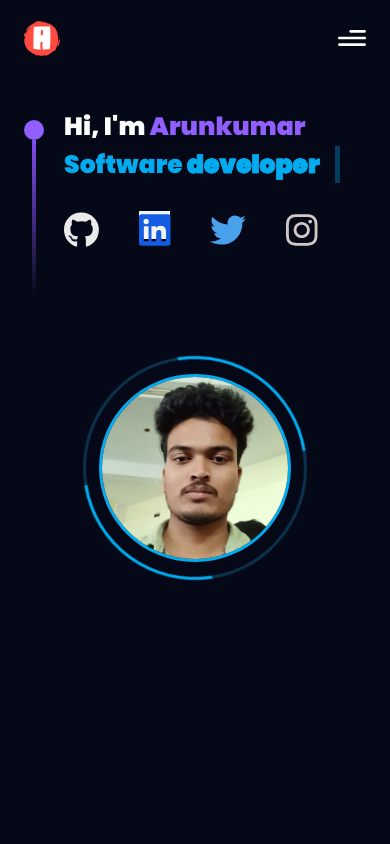
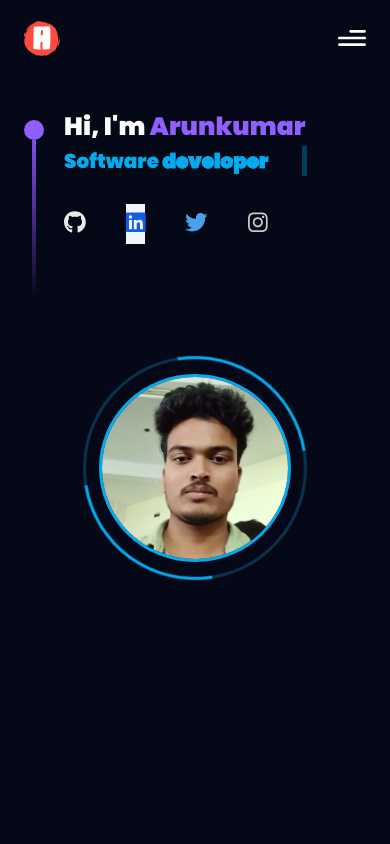
Before and after one commit to Arun5428/arunPotfolio, a React (Vite) app: page / in a window 390 px wide. Shown: the top 844 px of the page. Built offline with nearby package versions, Linux system fonts and the light colour scheme.

Commit message:
update 18/09/2023

```diff
--- a/src/components/Hero.jsx
+++ b/src/components/Hero.jsx
@@ -35,7 +35,7 @@ const Hero = () => {
           <h1 className={`${styles.heroHeadText} text-white`}>
             Hi, I'm <span className='text-[#915EFF]'>Arunkumar</span>
           </h1>
-          <div className={` text-animate font-black text-white lg:text-[50px] sm:text-[30px] xs:text-[20px] text-[25px] lg:leading-[98px]`}>
+          <div className={` text-animate font-black text-white lg:text-[50px] sm:text-[30px] xs:text-[20px] text-[20px] lg:leading-[98px]`}>
                     <h3>Software <span className='tan'> developer</span></h3>
 
                 </div>
@@ -57,18 +57,18 @@ const Hero = () => {
 
       <a href="https://github.com/Arun5428"
         className="youtube social" target='_blank'>
-        <FontAwesomeIcon icon={faGithub} size="1x" />
+        <FontAwesomeIcon icon={faGithub} size="2xs" />
       </a>
       <a href="https://www.linkedin.com/in/arunkumar-annamalai-79a32a213"
-        className="facebook social bg-slate-100 h-7" target='_blank'>
-        <FontAwesomeIcon icon={faLinkedin} size="1x"  />
+        className="facebook social bg-slate-100" target='_blank'>
+        <FontAwesomeIcon icon={faLinkedin} size="2xs"  />
       </a>
       <a href="#" className="twitter social" target='_blank'>
-        <FontAwesomeIcon icon={faTwitter} size="1x"  />
+        <FontAwesomeIcon icon={faTwitter} size="2xs"  />
       </a>
       <a href="#"
         className="instagram social" target='_blank'>
-        <FontAwesomeIcon icon={faInstagram} size="1x" />
+        <FontAwesomeIcon icon={faInstagram} size="2xs" />
       </a>
 </div>
           </div>
```
